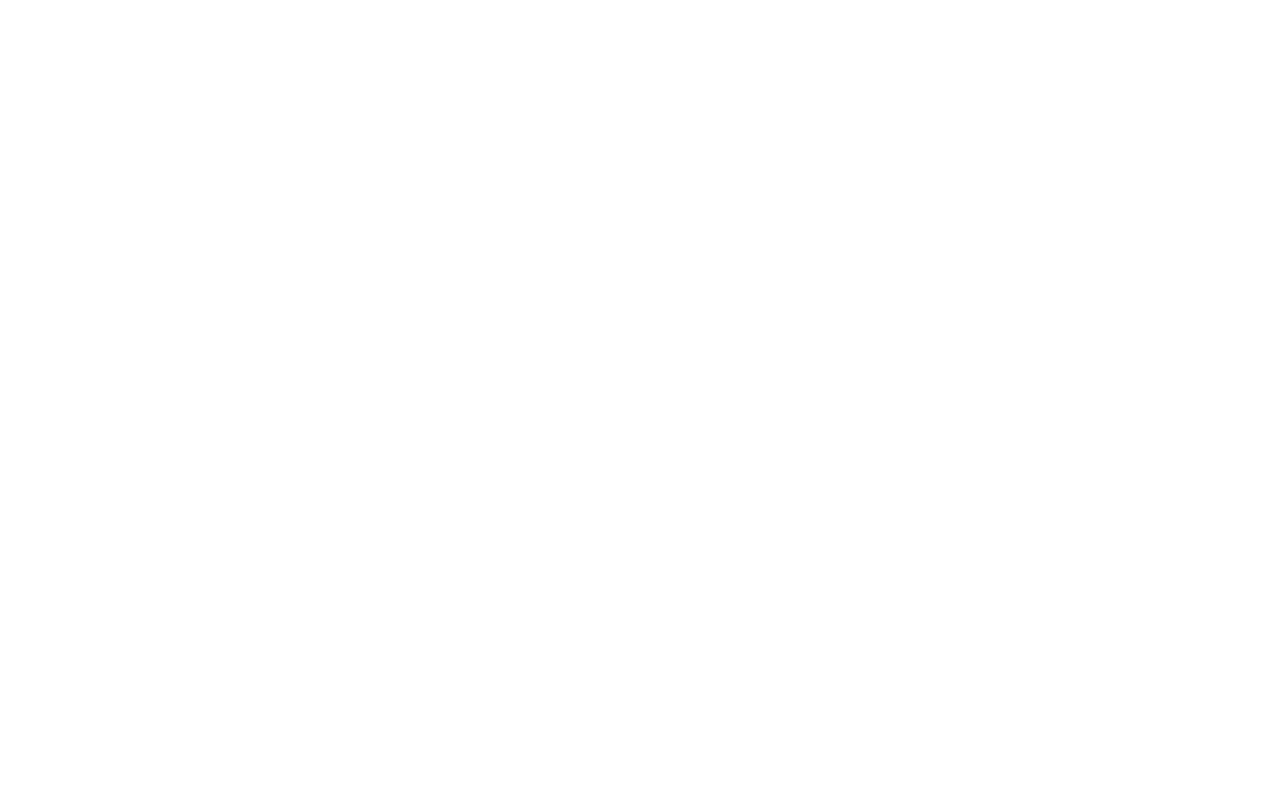
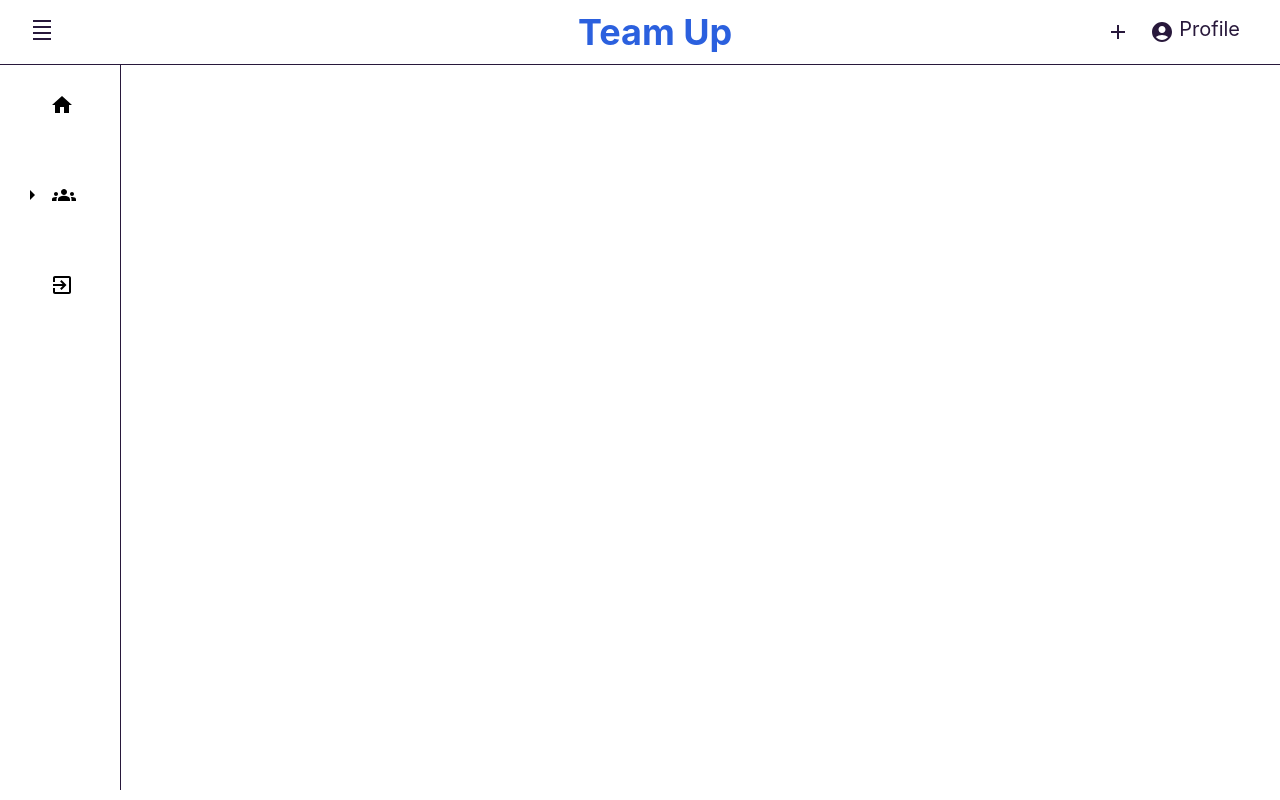
Before and after one commit to VanshVg/SquadUp, a React (Create React App) app in the folder clientside/: page /team/1 in a window 1280 px wide. Before the commit this address had no page. Built offline with nearby package versions, Linux system fonts and the light colour scheme.

Commit message:
Added a team page

```diff
--- a/clientside/src/App.jsx
+++ b/clientside/src/App.jsx
@@ -12,6 +12,7 @@ import EmailVerification from "./pages/emailVerification/EmailVerification";
 import ForgotPassword from "./pages/forgotPassword/ForgotPassword";
 import ForgotPasswordOtp from "./pages/forgotPassword/ForgotPasswordOtp";
 import ChangePassword from "./pages/changePassword/ChangePassword";
+import Team from "./pages/team/Team";
 
 const App = () => {
   return (
@@ -31,6 +32,7 @@ const App = () => {
             <Route path="/auth/forgotpassword" element={<ForgotPassword />}></Route>
             <Route path="/auth/forgotpassword/otp/:id" element={<ForgotPasswordOtp />}></Route>
             <Route path="/auth/changepassword/:id" element={<ChangePassword />}></Route>
+            <Route path="/team/:id" element={<Team />}></Route>
           </Routes>
         </>
       </Router>
--- a/clientside/src/pages/dashboard/Dashboard.jsx
+++ b/clientside/src/pages/dashboard/Dashboard.jsx
@@ -43,6 +43,11 @@ const Dashboard = () => {
     navigate("/JoinTeam");
   };
 
+  const handleTeam = (id) => {
+    console.log(myTeamsData);
+    navigate(`/team/${id}`);
+  };
+
   return (
     <>
       <Helmet>
@@ -57,7 +62,7 @@ const Dashboard = () => {
               {myTeamsData.length > 0 ? (
                 <div className="cards-container">
                   {myTeamsData.map((item, index) => (
-                    <div className="card" key={index}>
+                    <div className="card" key={index} onClick={() => handleTeam(item._id)}>
                       <div className="upper-row">
                         <h2>{item.name}</h2>
                         <p className="admin-name">{item.admin}</p>
--- /dev/null
+++ b/clientside/src/pages/team/Team.css
@@ -0,0 +1,3 @@
+.team {
+  display: flex;
+}
--- /dev/null
+++ b/clientside/src/pages/team/Team.jsx
@@ -0,0 +1,23 @@
+import React from "react";
+import Helmet from "react-helmet";
+import "./Team.css";
+import DashboardNavbar from "../../components/dashboardNavbar/DashboardNavbar";
+import DashboardSidebar from "../../components/dashboardSiderbar/DashboardSidebar";
+
+const Team = () => {
+  return (
+    <>
+      <Helmet>
+        <title>Team Up</title>
+      </Helmet>
+      <div className="team-container">
+        <DashboardNavbar />
+        <div className="team">
+          <DashboardSidebar />
+        </div>
+      </div>
+    </>
+  );
+};
+
+export default Team;
```
